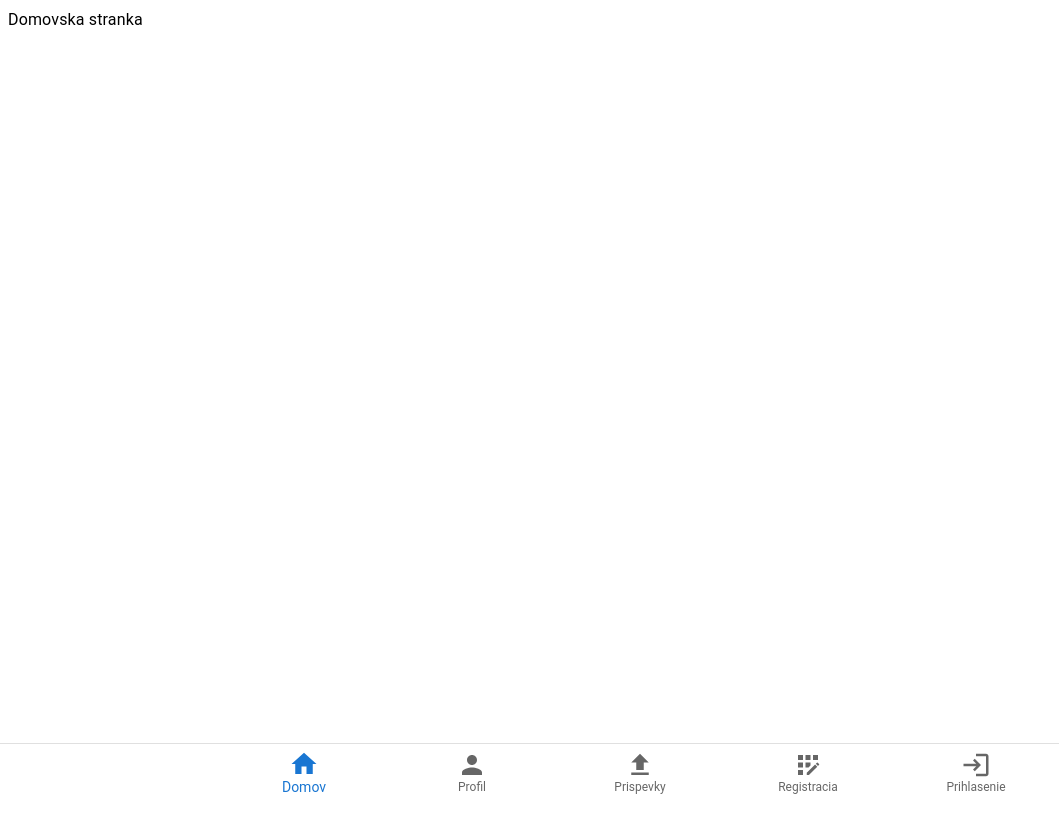
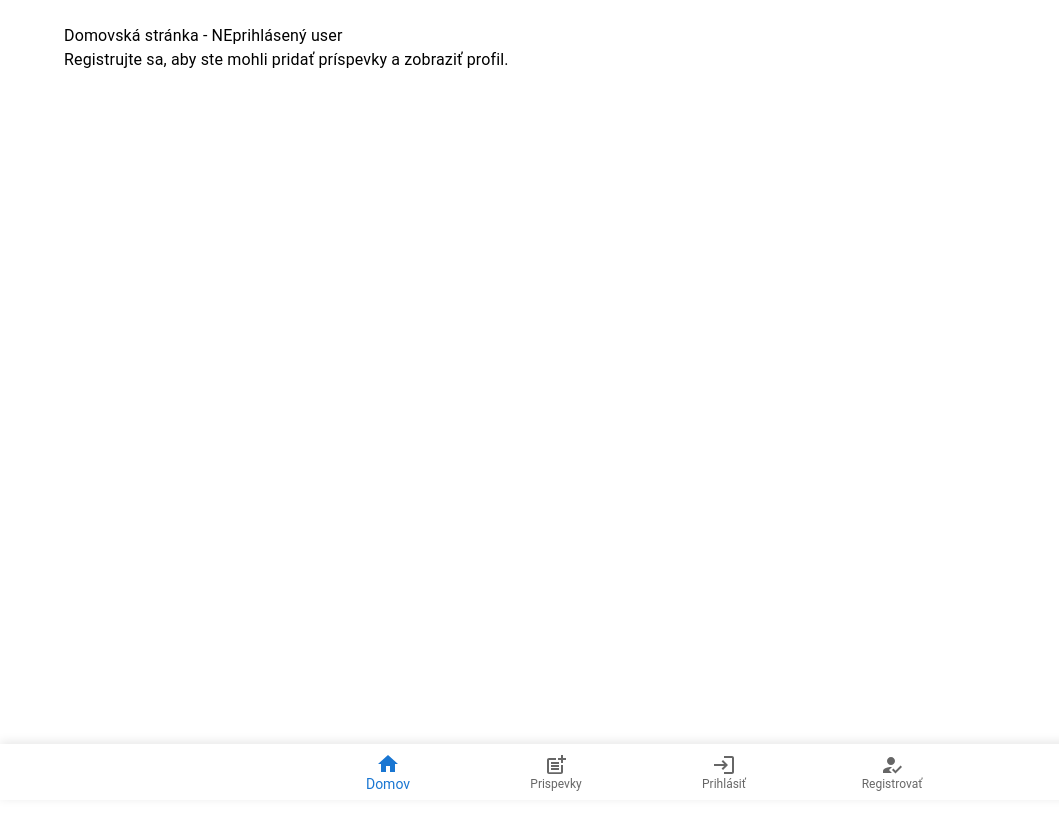
Before and after one commit to mindofawa/mindofawa, a Next.js app: page / in a window 1280 px wide. Shown: the whole page, without its empty margins (0-1059 px from the left). Built offline with nearby package versions, Linux system fonts and the light colour scheme; no server answers.

Commit message:
nextauth update

```diff
--- a/src/app/(home)/page.tsx
+++ b/src/app/(home)/page.tsx
@@ -1,15 +1,17 @@
-// src/app/home)/page.tsx
+// src/app/page.tsx
 
 
-import Typography from '@mui/material/Typography';
+import { getServerSession } from "next-auth";
+import { authOptions } from "../api/auth/[...nextauth]/authOptions";
+import AuthHomeView from "../../sections/AuthHomeView";
+import NonAuthHomeView from "../../sections/NonAuthHomeView";
 
-export const metadata = {Title: "Domov | ZoskaSnap"};
+export const metadata = { title: "Domov | ZoškaSnap" };
 
-export default function Home() {
+export default async function HomePage() {
+  // Fetch session on the server
+  const session = await getServerSession(authOptions);
 
-  return(
-
-      <Typography> Domovska stranka </Typography>
-
-  );
+  // Conditionally render authenticated or non-authenticated home view
+  return session ? <AuthHomeView session={session} /> : <NonAuthHomeView />;
 }
--- /dev/null
+++ b/src/app/api/auth/[...nextauth]/authOptions.ts
@@ -0,0 +1,25 @@
+// src\app\api\auth\[...nextauth]\authOptions.ts
+
+import { NextAuthOptions } from "next-auth";
+import GoogleProvider from "next-auth/providers/google";
+
+export const authOptions: NextAuthOptions = {
+
+    providers: [
+    GoogleProvider({
+      clientId: process.env.GOOGLE_CLIENT_ID || "",
+      clientSecret: process.env.GOOGLE_CLIENT_SECRET || "",
+    }),
+  ],
+  secret: process.env.NEXTAUTH_SECRET,
+  pages: {
+    signIn: '/auth/prihlasenie',
+    signOut: '/auth/odhlasenie',
+  },
+  callbacks: {
+    async redirect({ url, baseUrl }: { url: string; baseUrl: string }) {
+      // Redirect to home page after sign-in
+      return baseUrl || url; // baseUrl is automatically set from NEXTAUTH_URL in .env
+    },
+  },
+};
--- a/src/app/layout.tsx
+++ b/src/app/layout.tsx
@@ -1,22 +1,13 @@
-import type { Metadata } from "next";
-import localFont from "next/font/local";
+// src/app/layout.tsx
+
+import { Metadata } from "next";
 import "./globals.css";
-import BottomNav from '../components/BottomNav';
-
-const geistSans = localFont({
-  src: "./fonts/GeistVF.woff",
-  variable: "--font-geist-sans",
-  weight: "100 900",
-});
-const geistMono = localFont({
-  src: "./fonts/GeistMonoVF.woff",
-  variable: "--font-geist-mono",
-  weight: "100 900",
-});
+import NavBot from "../components/BottomNav";
+import AuthProvider from "../components/AuthProvider";
 
 export const metadata: Metadata = {
-  title: "Create Next App",
-  description: "Generated by create next app",
+  title: "SnapZoška",
+  description: "With love by %$@!*&",
 };
 
 export default function RootLayout({
@@ -25,10 +16,16 @@ export default function RootLayout({
   children: React.ReactNode;
 }>) {
   return (
-    <html lang="en">
-      <body className={`${geistSans.variable} ${geistMono.variable}`}>
-        <main>{children}</main>
-        <BottomNav />
+    <html lang="sk">
+      <body>
+        <AuthProvider>
+          <div style={{ minHeight: '100vh', display: 'flex', flexDirection: 'column' }}>
+            <main style={{ flexGrow: 1 }}>
+              {children}
+            </main>
+          </div>
+          <NavBot />
+        </AuthProvider>
       </body>
     </html>
   );
--- /dev/null
+++ b/src/components/AuthProvider.tsx
@@ -0,0 +1,14 @@
+// src/components/AuthProvider.tsx
+
+"use client";
+
+import React, { ReactNode } from 'react'
+import { SessionProvider } from 'next-auth/react'
+
+const AuthProvider = ({ children }: { children: ReactNode }) => {
+  return (
+    <SessionProvider>{children}</SessionProvider>
+  )
+}
+
+export default AuthProvider
--- a/src/components/BottomNav.tsx
+++ b/src/components/BottomNav.tsx
@@ -1,68 +1,74 @@
 'use client';
 
-import * as React from 'react';
-import Box from '@mui/material/Box';
+import { signOut, useSession } from 'next-auth/react';
+import { useRouter } from 'next/navigation';
 import BottomNavigation from '@mui/material/BottomNavigation';
 import BottomNavigationAction from '@mui/material/BottomNavigationAction';
-
-// Import your icons
 import HomeIcon from '@mui/icons-material/Home';
 import PersonIcon from '@mui/icons-material/Person';
-import FileUploadIcon from '@mui/icons-material/FileUpload';
-import AppRegistrationIcon from '@mui/icons-material/AppRegistration';
+import PostAddIcon from '@mui/icons-material/PostAdd';
 import LoginIcon from '@mui/icons-material/Login';
+import HowToRegIcon from '@mui/icons-material/HowToReg';
+import LogoutIcon from '@mui/icons-material/Logout';
+import { Avatar } from '@mui/material';
+import React, { useState } from 'react';
 
-import { useRouter } from 'next/navigation';
+export default function NavBot() {
+  const { data: session } = useSession();  // Get session data
+  const router = useRouter();
+  const [value, setValue] = useState(0);
 
-export default function SimpleBottomNavigation() {
-  const [value, setValue] = React.useState(0); // State to track the selected icon
-  const router = useRouter(); // Next.js router for navigation
+  // Navigation items based on auth status
+  const navItemsUnauthenticated = [
+    { label: 'Domov', icon: <HomeIcon />, path: '/' },
+    { label: 'Prispevky', icon: <PostAddIcon />, path: '/prispevok' },
+    { label: 'Prihlásiť', icon: <LoginIcon />, path: '/auth/prihlasenie' },
+    { label: 'Registrovať', icon: <HowToRegIcon />, path: '/auth/registracia' },
+  ];
 
-  const handleNavigation = (newValue: number) => {
+  const navItemsAuthenticated = [
+    { label: 'Domov', icon: <HomeIcon />, path: '/' },
+    { label: 'Prispevky', icon: <PostAddIcon />, path: '/prispevok' },
+    { label: 'Pridať', icon: <PostAddIcon />, path: '/prispevok/novy' },  // Add new post
+    {
+      label: 'Profil',
+      icon: session?.user?.image ? <Avatar src={session.user.image} alt="Profile" /> : <PersonIcon />,
+      path: '/profil',
+    },
+    { label: 'Odhlásiť', icon: <LogoutIcon />, path: '/' },
+  ];
+
+  const handleNavigation = (event: React.SyntheticEvent, newValue: number) => {
     setValue(newValue);
-    switch (newValue) {
-      case 0:
-        router.push('/');  // Navigate to Home
-        break;
-      case 1:
-        router.push('/profil');  // Navigate to Profile
-        break;
-      case 2:
-        router.push('/prispevok');  // Navigate to Uploads
-        break;
-      case 3:
-        router.push('/auth/registracia');  // Navigate to Registration
-        break;
-      case 4:
-        router.push('/auth/prihlasenie');  // Navigate to
-        break;
-      default:
-        break;
+    const selectedItem = session ? navItemsAuthenticated[newValue] : navItemsUnauthenticated[newValue];
+    if (selectedItem.label === 'Odhlásiť') {
+      signOut({ callbackUrl: '/' });  // Log out
+    } else {
+      router.push(selectedItem.path);  // Navigate
     }
   };
 
   return (
-    <Box sx={{ width: '100%' }}>
     <BottomNavigation
+      value={value}
+      onChange={handleNavigation}
       showLabels
-        value={value}
-        onChange={(event, newValue) => handleNavigation(newValue)}
       sx={{
         position: 'fixed',
         bottom: 0,
         left: 0,
         right: 0,
-          backgroundColor: '#ffffff',  // Background color for better visibility
-          zIndex: 1000,  // Ensure it's above other elements
-          borderTop: '1px solid #e0e0e0',  // Add a border for separation
+        backgroundColor: '#fff',
+        boxShadow: '0 -2px 10px rgba(0, 0, 0, 0.1)',
       }}
     >
-        <BottomNavigationAction label="Domov" icon={<HomeIcon sx={{ fontSize: 30 }} />} />
-        <BottomNavigationAction label="Profil" icon={<PersonIcon sx={{ fontSize: 30 }} />} />
-        <BottomNavigationAction label="Prispevky" icon={<FileUploadIcon sx={{ fontSize: 30 }} />} />
-        <BottomNavigationAction label="Registracia" icon={<AppRegistrationIcon sx={{ fontSize: 30 }} />} />
-        <BottomNavigationAction label="Prihlasenie" icon={<LoginIcon sx={{ fontSize: 30 }} />} />
+      {(session ? navItemsAuthenticated : navItemsUnauthenticated).map((item, index) => (
+        <BottomNavigationAction
+          key={index}
+          label={item.label}
+          icon={item.icon}
+        />
+      ))}
     </BottomNavigation>
-    </Box>
   );
 }
--- /dev/null
+++ b/src/sections/AuthHomeView.tsx
@@ -0,0 +1,24 @@
+// src/sections/AuthHomeView.tsx
+
+import Container from "@mui/material/Container";
+import Typography from "@mui/material/Typography";
+// import Box from "@mui/material/Box";
+
+import { Session } from "next-auth";
+
+export default function AuthHomeView({ session }: { session: Session }) {
+
+  return (
+    <Container>
+      <Typography> Domovská stránka - prihlásený user</Typography>
+      <Typography variant="h4" sx={{ mb: 3 }}>
+        Vitajte, {session?.user?.name || "užívateľ"}!
+      </Typography>
+
+
+      {/* <Box sx={{ mt: 2 }}>
+        <pre>{JSON.stringify(session, null, 2)}</pre>
+      </Box> */}
+    </Container>
+  );
+}
--- /dev/null
+++ b/src/sections/NonAuthHomeView.tsx
@@ -0,0 +1,16 @@
+// src/sections/NonAuthHomeView.tsx
+
+import { Container, Typography } from "@mui/material";
+
+export default function NonAuthHomeView() {
+  return (
+    <Container>
+      <Typography variant="body1" sx={{ mt: 2 }}>
+        Domovská stránka - NEprihlásený user
+      </Typography>
+      <Typography>
+        Registrujte sa, aby ste mohli pridať príspevky a zobraziť profil.
+      </Typography>
+    </Container>
+  );
+}
```
Also changed, not shown: package.json (+8 -7 lines), src/app/api/auth/[...nextauth]/route.ts (added, +9 -0 lines), src/app/auth/odhlasenie/page.tsx (+11 -9 lines), src/app/auth/prihlasenie/page.tsx (+13 -8 lines), src/app/auth/registracia/page.tsx (+9 -9 lines), 1 other file (tests, documents, lock files or other folders). Lines whose indentation alone changed are shown as unchanged.
